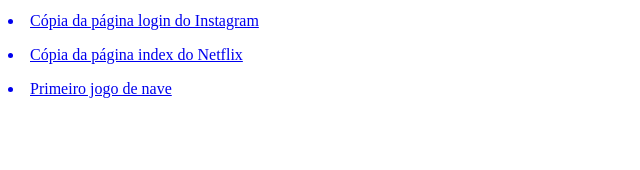
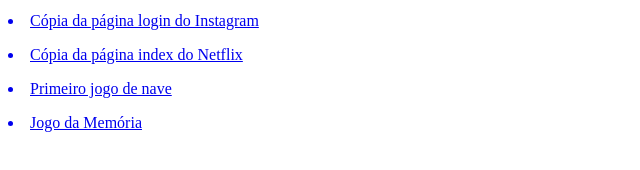
Before and after one commit to mak213k/mak213k.github.io, a plain HTML site: page index.html in a window 1280 px wide. Shown: the whole page, without its empty margins (0-640 px from the left). Drawn offline with Linux system fonts and the light colour scheme.

Commit message:
exibir no site mak213k

```diff
--- a/index.html
+++ b/index.html
@@ -13,5 +13,8 @@
 		<a href="primeiroJogoDeNaves/index.html" target="_blank" >
 			<p style="font-family:arial;font-size:0.75em"><li>Primeiro jogo de nave</li></p>
 		</a>
+		<a href="jogo_da_memoria/index.html" target="_blank" >
+			<p style="font-family:arial;font-size:0.75em"><li>Jogo da Memória</li></p>
+		</a>
   </body>
 </html>
```
